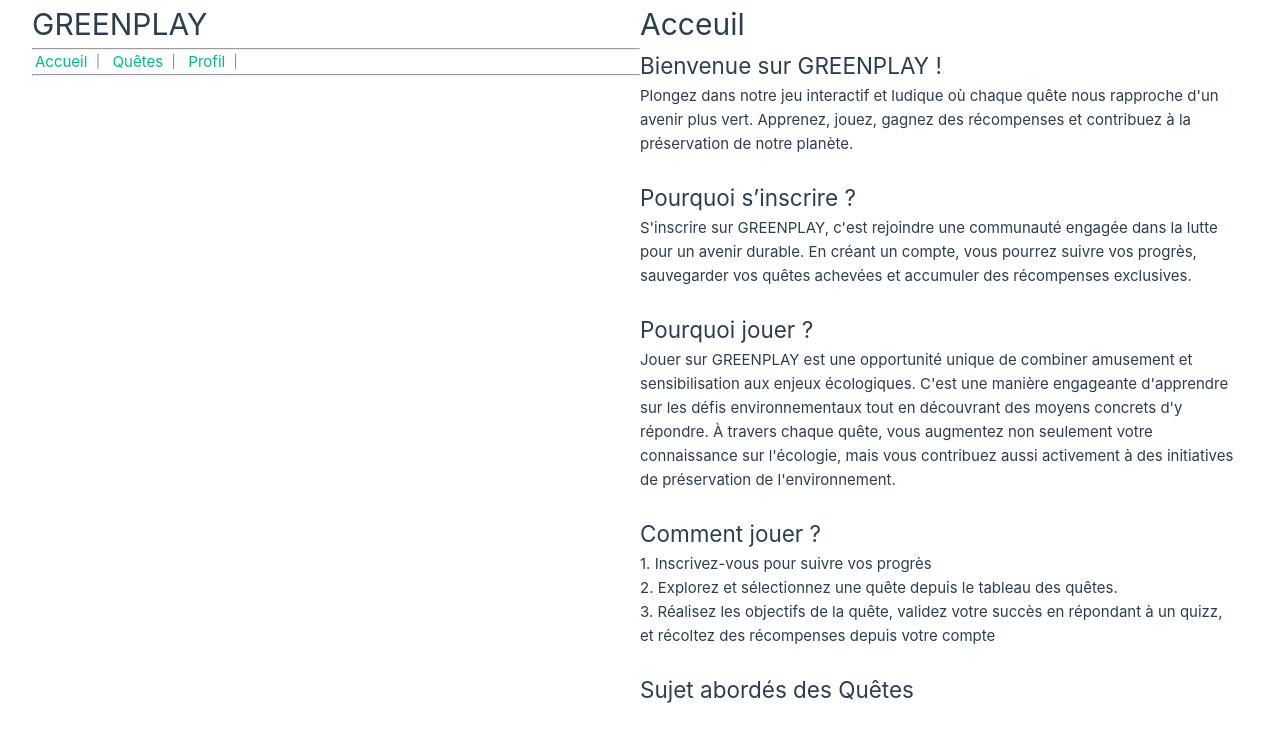
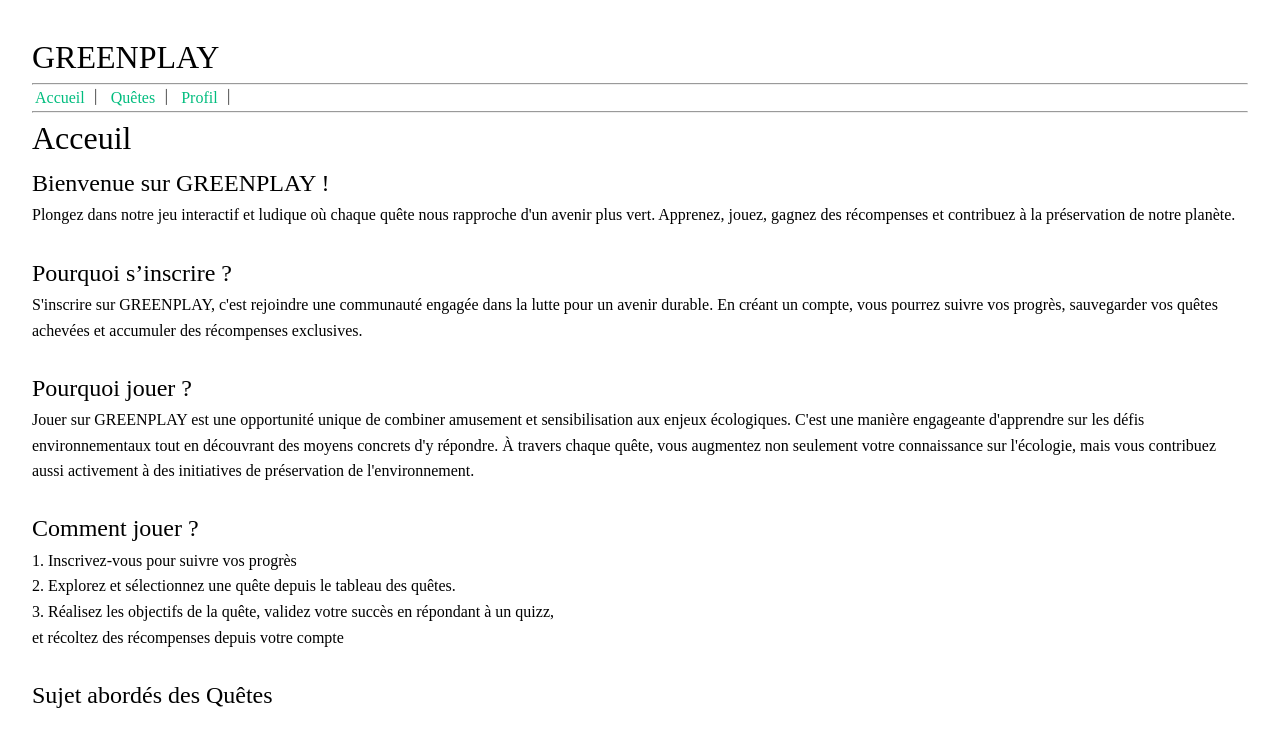
Before and after one commit to AliceGH-mmi22g02/SAE401, a Vue app: page / in a window 1280 px wide. Shown: the top 738 px of the page. Built offline with nearby package versions, Linux system fonts and the light colour scheme.

Commit message:
Changement css

```diff
--- a/package.json
+++ b/package.json
@@ -15,6 +15,12 @@
   },
   "devDependencies": {
     "@vitejs/plugin-vue": "^5.0.3",
+    "less": "^4.2.0",
+    "less-loader": "^12.2.0",
+    "sass": "^1.71.1",
+    "sass-loader": "^14.1.1",
+    "stylus": "^0.63.0",
+    "stylus-loader": "^8.1.0",
     "vite": "^5.0.11"
   }
 }
--- /dev/null
+++ b/public/css/_variables.scss
@@ -0,0 +1,23 @@
+@import url('https://fonts.googleapis.com/css2?family=Nunito:ital,wght@0,200..1000;1,200..1000&display=swap');
+
+// Couleurs
+$primary-color1: #0C4D53;
+$primary-color2: #00C9A7;
+$primary-color3: #5E807F;
+$secondary-color1: #FFEF5B;
+$secondary-color2: #15EDA3;
+
+// Texte
+$font-primary: 'Nunito', sans-serif;
+
+// Espacements
+$spacing-lr: 130px;
+$spacing-tb: 39px;
+
+// Transition
+
+
+// Breakpoints
+$breakpoint-small: 576px;
+$breakpoint-medium: 768px;
+$breakpoint-large: 992px;
--- a/src/assets/base.css
+++ b/src/assets/base.css
@@ -1,39 +1,11 @@
 /* color palette from <https://github.com/vuejs/theme> */
 :root {
-  --vt-c-white: #ffffff;
-  --vt-c-white-soft: #f8f8f8;
-  --vt-c-white-mute: #f2f2f2;
 
-  --vt-c-black: #181818;
-  --vt-c-black-soft: #222222;
-  --vt-c-black-mute: #282828;
-
-  --vt-c-indigo: #2c3e50;
-
-  --vt-c-divider-light-1: rgba(60, 60, 60, 0.29);
-  --vt-c-divider-light-2: rgba(60, 60, 60, 0.12);
-  --vt-c-divider-dark-1: rgba(84, 84, 84, 0.65);
-  --vt-c-divider-dark-2: rgba(84, 84, 84, 0.48);
-
-  --vt-c-text-light-1: var(--vt-c-indigo);
-  --vt-c-text-light-2: rgba(60, 60, 60, 0.66);
-  --vt-c-text-dark-1: var(--vt-c-white);
-  --vt-c-text-dark-2: rgba(235, 235, 235, 0.64);
 }
 
 /* semantic color variables for this project */
 :root {
-  --color-background: var(--vt-c-white);
-  --color-background-soft: var(--vt-c-white-soft);
-  --color-background-mute: var(--vt-c-white-mute);
 
-  --color-border: var(--vt-c-divider-light-2);
-  --color-border-hover: var(--vt-c-divider-light-1);
-
-  --color-heading: var(--vt-c-text-light-1);
-  --color-text: var(--vt-c-text-light-1);
-
-  --section-gap: 160px;
 }
 
 @media (prefers-color-scheme: dark) {
@@ -66,20 +38,6 @@ body {
     color 0.5s,
     background-color 0.5s;
   line-height: 1.6;
-  font-family:
-    Inter,
-    -apple-system,
-    BlinkMacSystemFont,
-    'Segoe UI',
-    Roboto,
-    Oxygen,
-    Ubuntu,
-    Cantarell,
-    'Fira Sans',
-    'Droid Sans',
-    'Helvetica Neue',
-    sans-serif;
-  font-size: 15px;
   text-rendering: optimizeLegibility;
   -webkit-font-smoothing: antialiased;
   -moz-osx-font-smoothing: grayscale;
--- a/src/assets/main.css
+++ b/src/assets/main.css
@@ -26,10 +26,4 @@ a,
     display: flex;
     place-items: center;
   }
-
-  #app {
-    display: grid;
-    grid-template-columns: 1fr 1fr;
-    padding: 0 2rem;
-  }
 }
```
Also changed, not shown: public/css/_layout.scss.sass (added), src/views/AccueilView.vue (line endings or trailing spaces), 1 other file (tests, documents, lock files or other folders).
